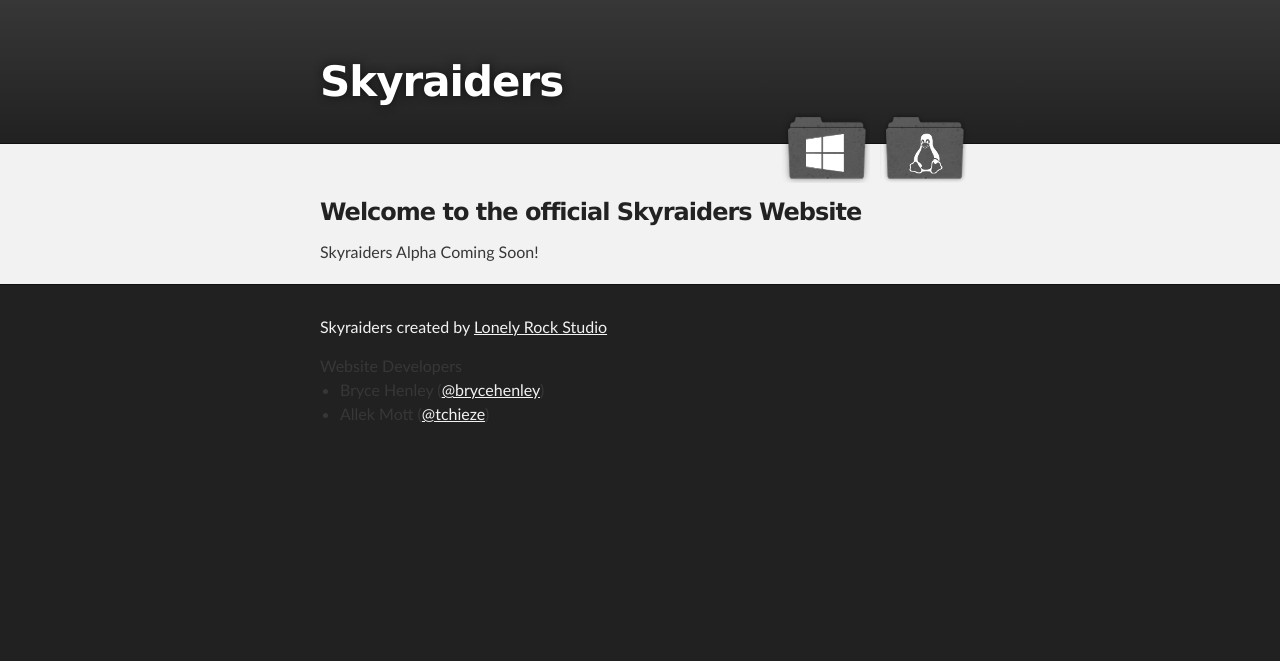
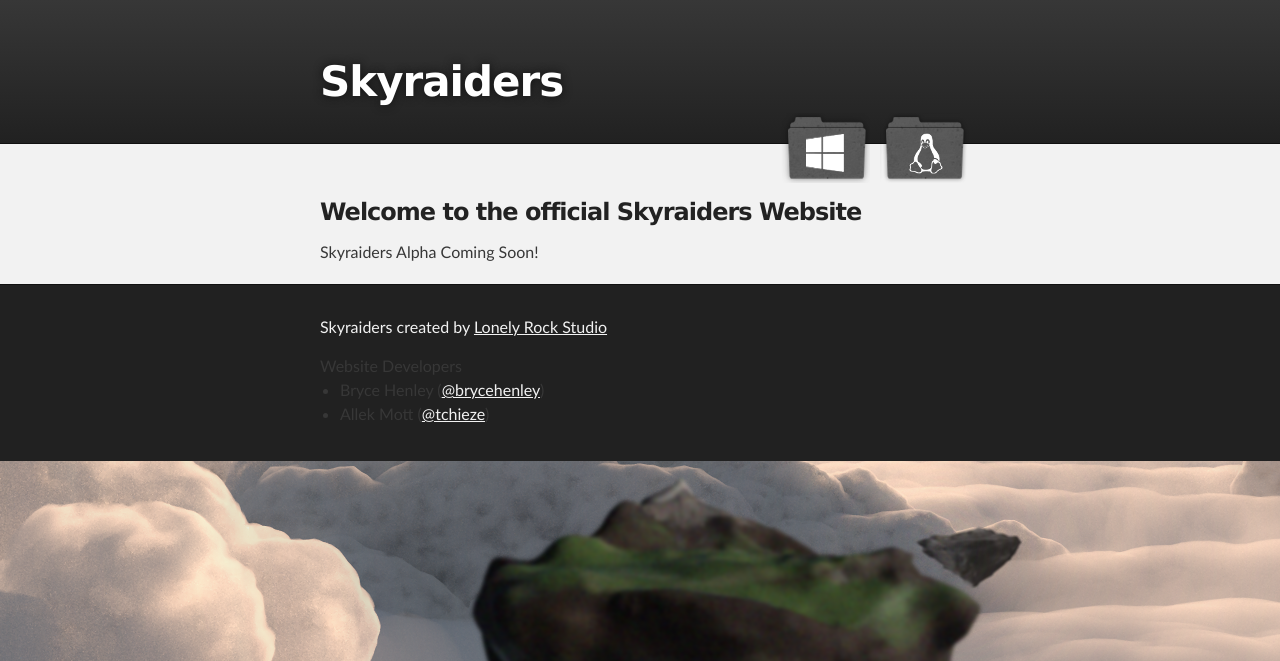
Before and after one commit to SysStudio/skyraiders-web, a PHP site: page / in a window 1280 px wide. Shown: the top 661 px of the page. Run offline with PHP 8.4, Linux system fonts and the light colour scheme.

Commit message:
background image

```diff
--- a/stylesheets/stylesheet.css
+++ b/stylesheets/stylesheet.css
@@ -51,7 +51,7 @@ Theme Styles
 body {
   box-sizing: border-box;
   color:#373737;
-  background: #212121;
+  background-image: url("/images/Skyraiders_Web_Background.png");
   font-size: 16px;
   font-family: 'Myriad Pro', Calibri, Helvetica, Arial, sans-serif;
   line-height: 1.5;
```
Also changed, not shown: params.json (+1 -1 lines), images/Skyraiders_Web_Background.png (added).
